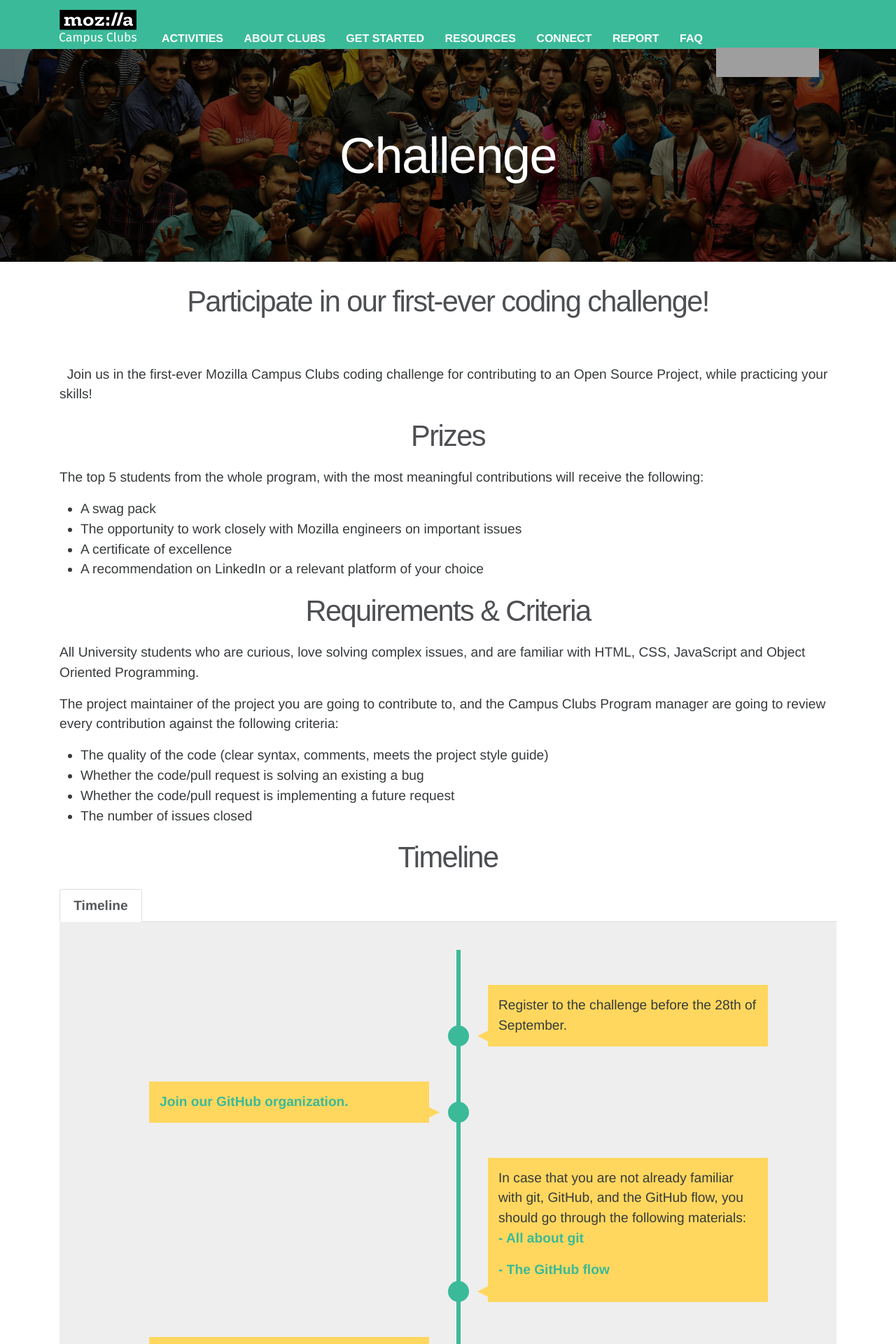
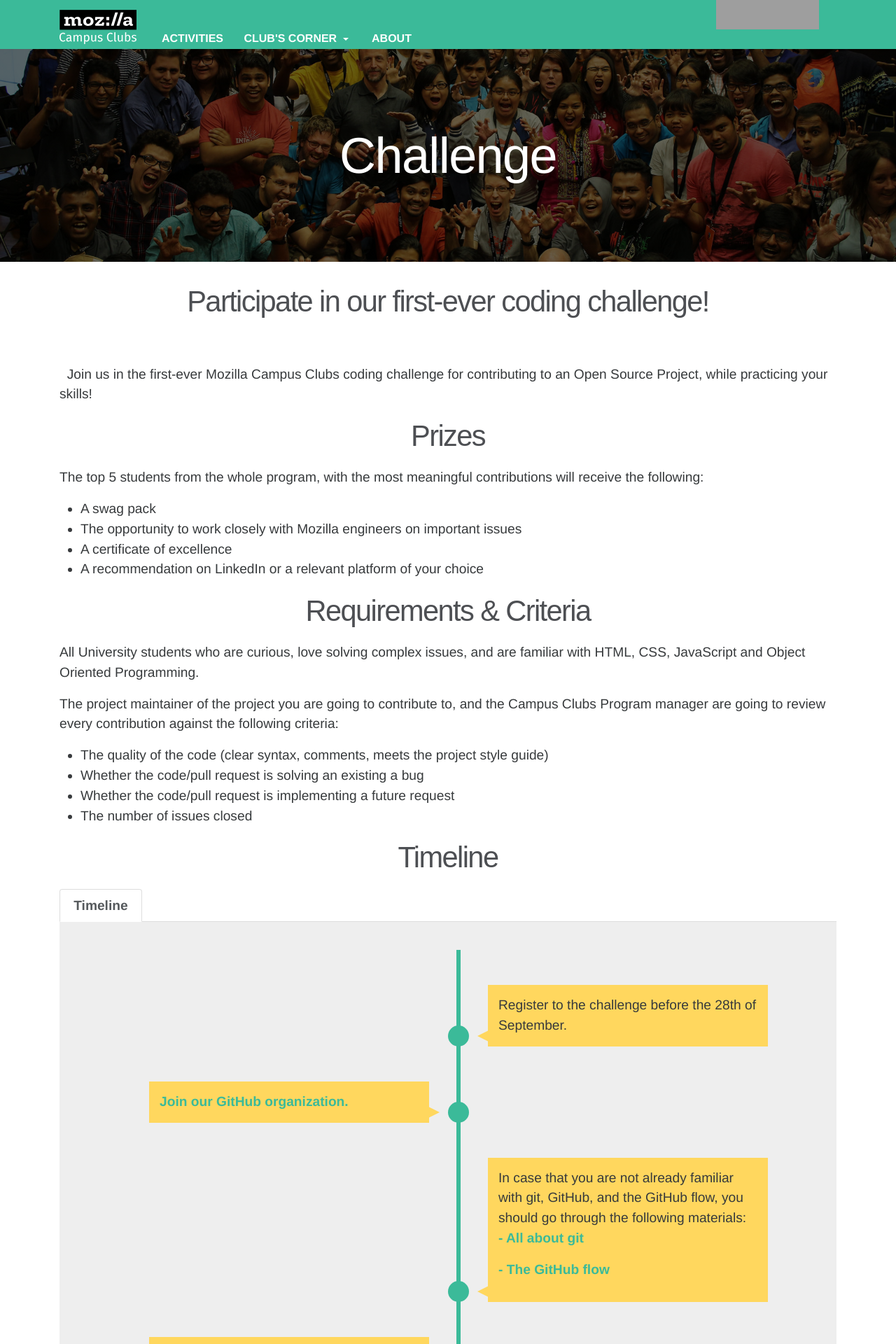
Before and after one commit to mozilla/mozilla-campus-clubs, a Jekyll site: the page built from _pages/challenge.md, in a window 1280 px wide. Shown: the top 1920 px of the page at 70% size. Built offline with Jekyll 4.4.1, drawn with Linux system fonts in a browser that asks for light colours; some web fonts are replaced; grey boxes are pictures that could not be loaded.

Commit message:
Restructure navbar

```diff
--- a/_includes/header.html
+++ b/_includes/header.html
@@ -9,12 +9,19 @@
       </button>
       <div class="collapse navbar-toggleable-md" id="exCollapsingNavbar">
         <a class="nav-link" href="/activities/">Activities</a>
-        <a class="nav-link" href="/about/">About Clubs</a>
-        <a class="nav-link" href="/get-started/">Get Started</a>
-        <a class="nav-link" href="/resources/">Resources</a>
-        <a class="nav-link" href="/connect/">Connect</a>
-        <a class="nav-link" href="/report/#">Report</a>
-        <a class="nav-link" href="/faq/">FAQ</a>
+        <div class="nav-link dropdown">
+          <a class="nav-link dropdown-toggle" href="#" id="navbarDropdown" role="button" data-toggle="dropdown" aria-haspopup="true" aria-expanded="false">
+            Club's Corner
+          </a>
+          <div class="dropdown-menu">
+            <a class="dropdown-item" href="/get-started/">Get Started</a>
+            <a class="dropdown-item" href="/resources/">Resources</a>
+            <a class="dropdown-item" href="/connect/">Connect</a>
+            <a class="dropdown-item" href="/report/#">Report</a>
+            <a class="dropdown-item" href="/faq/">FAQ</a>
+          </div>
+        </div>
+          <a class="nav-link" href="/about/">About</a>
       </div>
 
       <div id="tabzilla" class="hidden-lg-down">
--- a/static/css/app.css
+++ b/static/css/app.css
@@ -638,3 +638,10 @@ a.btn-primary-activities {
 .headersleft h3 {
   text-align: left;
 }
+
+.dropdown-menu {
+    background-color: #3BBA99;
+}
+.dropdown-menu .dropdown-item:hover {
+    background-color: #000000;
+}
```
